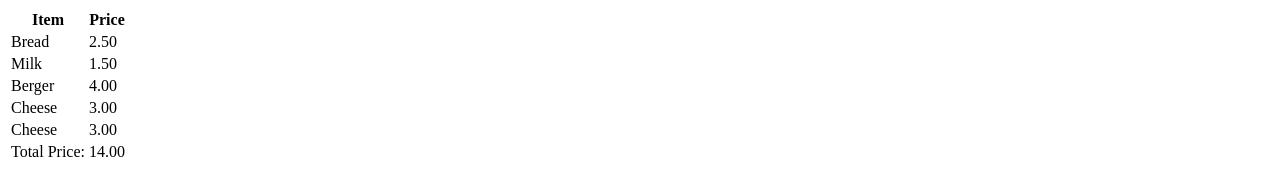
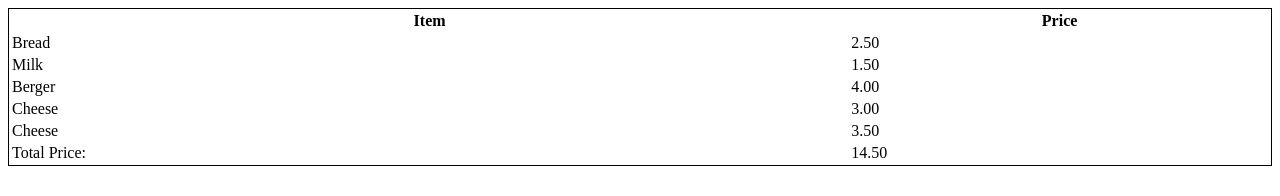
Before and after one commit to acciojob/grofers-checkout-2-AdityaB420, a website: page main.html in a window 1280 px wide. Drawn offline with Linux system fonts and the light colour scheme.

Commit message:
created a submission

```diff
--- a/main.html
+++ b/main.html
@@ -34,7 +34,7 @@
     </tr>
 	  <tr>
       <td>Cheese</td>
-      <td data-ns-test="prices">3.00</td>
+      <td data-ns-test="prices">3.50</td>
     </tr>
   </tbody>
   <tfoot>
--- a/styles.css
+++ b/styles.css
@@ -1,2 +1,6 @@
 
 /* Your CSS Code here. */
+table{
+	border: 1px solid black;
+	width:100%;
+}
```
